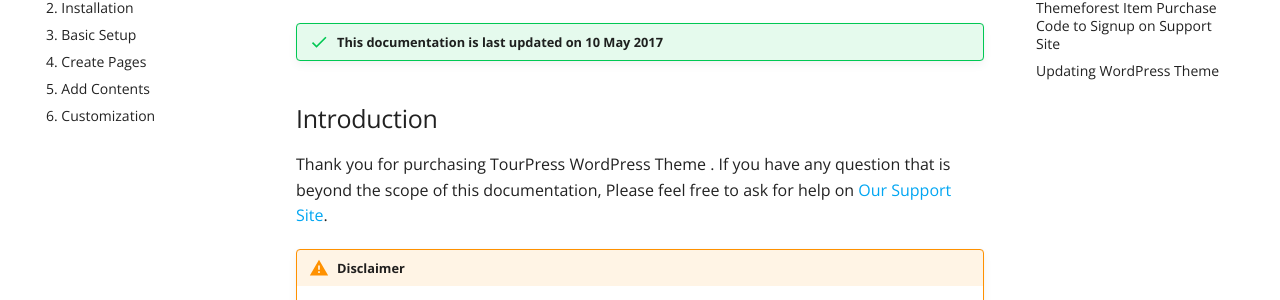
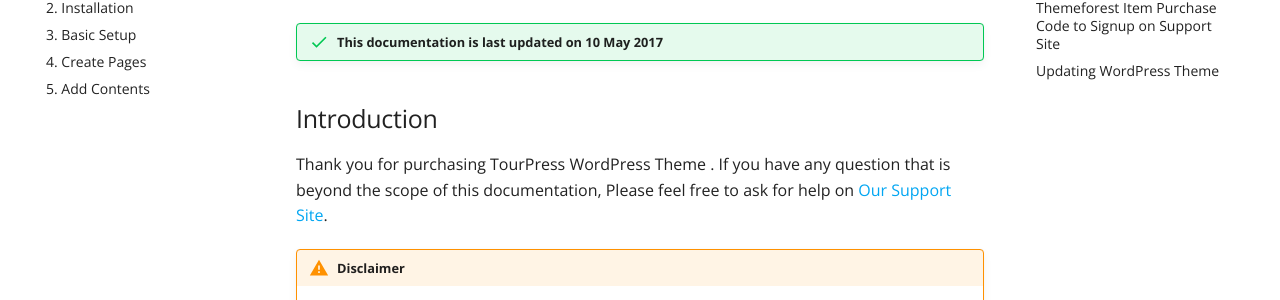
Before and after one commit to fahidjavid/doc-test, an MkDocs documentation site: the page built from docs/index.md, in a window 1280 px wide. Shown: the part 157-457 px from the top of the page. Built offline with MkDocs 1.6.1 and Material for MkDocs 9.7.7, drawn with Linux system fonts in a browser that asks for light colours; comment, search, counter and statistics services are not loaded; old or Windows-style settings are respelled for this version of MkDocs.

Commit message:
Updated mkdocs.yml

```diff
--- a/mkdocs.yml
+++ b/mkdocs.yml
@@ -43,7 +43,7 @@ pages:
     - 3. Basic Setup: basic-setup.md
     - 4. Create Pages: pages.md
     - 5. Add Contents: posts.md
-    - 6. Customization: customization.md
+
 
 
 markdown_extensions:
```
